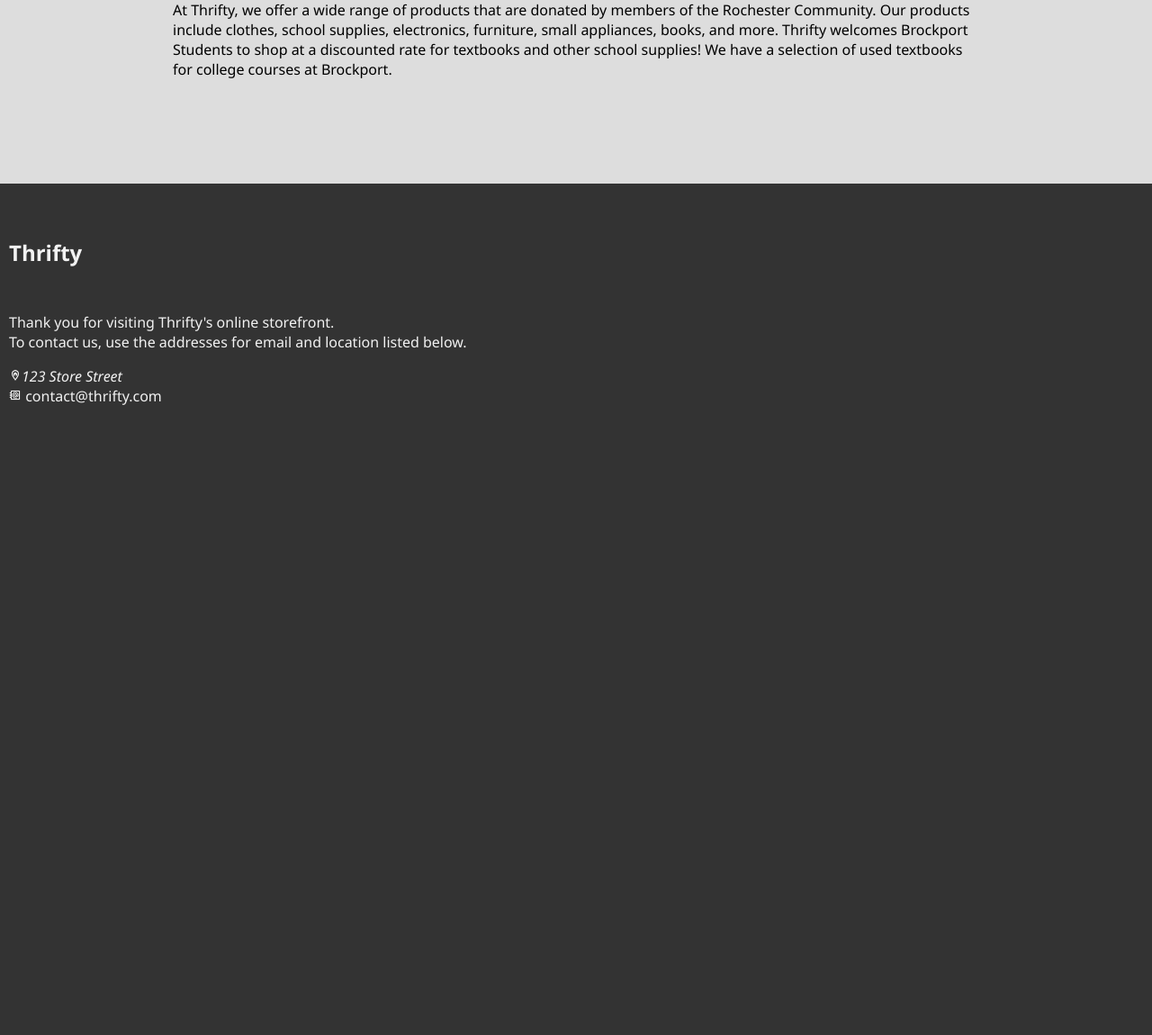
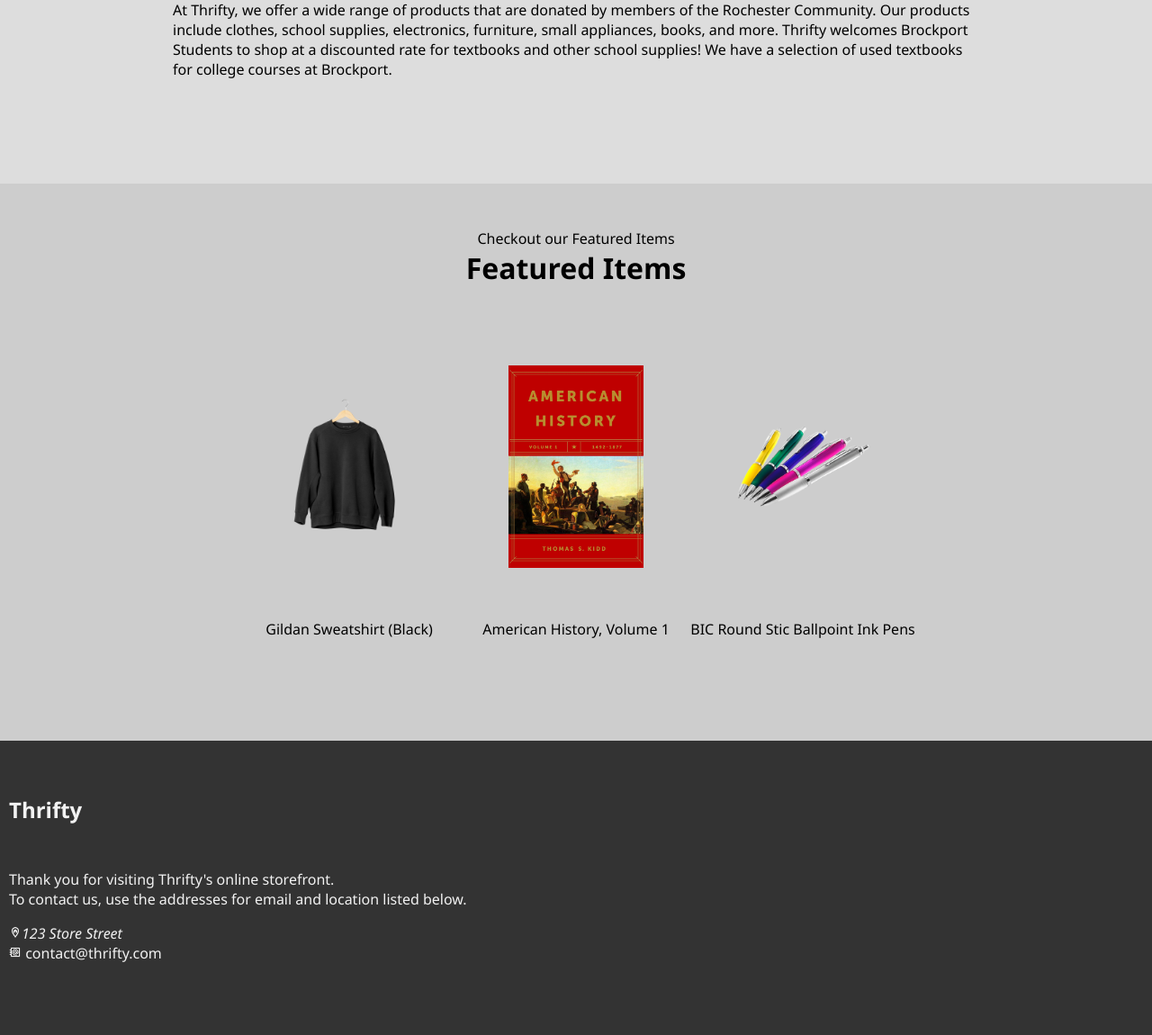
Before and after one commit to mstreeter10/ecom-project, a PHP site: page / in a window 1280 px wide. Shown: the part 530-1680 px from the top of the page at 90% size. Before the commit the page ends 980 px from the top, so only its background shows below. Run offline with PHP 8.4, Linux system fonts and the light colour scheme.

Commit message:
Featured items
Signed-off-by: Maximus Streeter <max.streeter10@gmail.com>

```diff
--- a/index.html
+++ b/index.html
@@ -28,6 +28,26 @@
                 At Thrifty, we offer a wide range of products that are donated by members of the Rochester Community. Our products include clothes, school supplies, electronics, furniture, small appliances, books, and more. Thrifty welcomes Brockport Students to shop at a discounted rate for textbooks and other school supplies! We have a selection of used textbooks for college courses at Brockport.
             </p>
         </div>
+        <div class="featured">
+            <p>Checkout our Featured Items</p>
+            <h1>Featured Items</h1>
+            <table>
+                <tr>
+                    <td class="featured-item">
+                        <img src="imgs/featured1.png" alt="featured1" onclick="window.location.href='shop.html'"/>
+                        <p>Gildan Sweatshirt (Black)</p>
+                    </td>
+                    <td class="featured-item">
+                        <img src="imgs/featured2.png" alt="featured2" onclick="window.location.href='shop.html'"/>
+                        <p>American History, Volume 1</p>
+                    </td>
+                    <td class="featured-item">
+                        <img src="imgs/featured3.png" alt="featured3" onclick="window.location.href='shop.html'"/>
+                        <p>BIC Round Stic Ballpoint Ink Pens</p>
+                    </td>
+                </tr>
+            </table>
+        </div>
         <footer class="contact">
             <h2 class="logo">Thrifty</h2>
             <p>
--- a/styles.css
+++ b/styles.css
@@ -71,9 +71,52 @@ p, a, h1, h2, address {
     padding: 40px 15% 100px;
 }
 
+.featured {
+    background-color: #cdcdcd;
+    padding: 50px 0 100px;
+}
+
+.featured h1 {
+    text-align: center;
+    margin: 0 0 0;
+}
+
+.featured p {
+    text-align: center;
+    margin: 0 0 0;
+}
+
+.featured table {
+    margin-left: auto;
+    margin-right: auto;
+}
+
+.featured-item {
+    padding: 0 50px 0;
+    height: 400px;
+    white-space: nowrap;
+    position:relative;
+}
+
+.featured-item img{
+    width: 150px;
+}
+
+.featured-item img:hover{
+    transform: scale(1.2);
+    transition: .3s linear;
+}
+
+.featured-item p{
+    position: absolute;
+    bottom: 0;
+    left: 50%;
+    transform: translate(-50%, -50%);
+}
+
 .contact {
     background: #333;
-    padding: 40px 10px 100px;
+    padding: 40px 10px 80px;
     color: #f2f2f2;
 }
 
```
Also changed, not shown: imgs/featured1.png (added), imgs/featured2.png (added), imgs/featured3.png (added).
